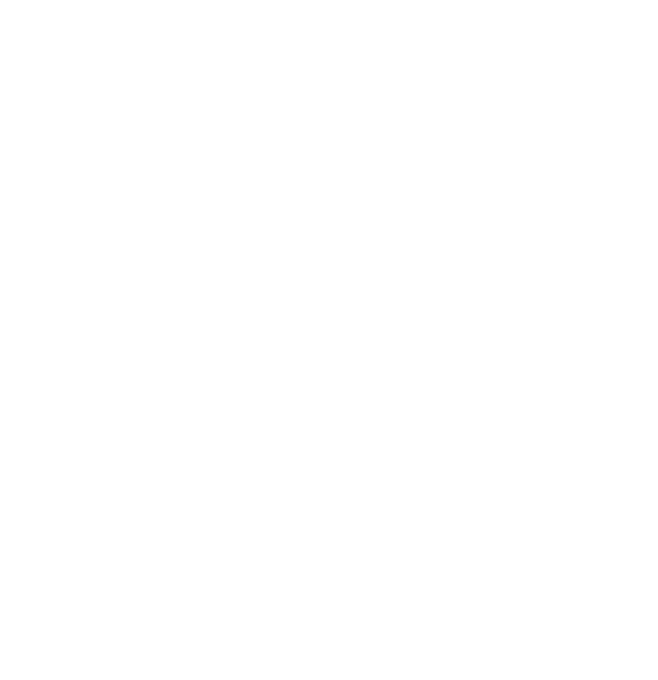
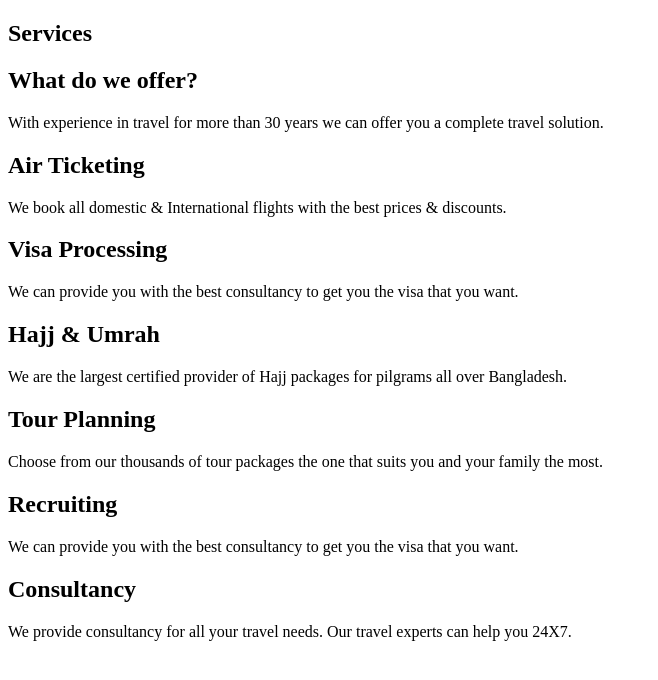
Before and after one commit to agustina-serrano/-image-based-web-project, a plain HTML site: page index.html in a window 1280 px wide. Shown: the whole page, without its empty margins (0-658 px from the left). Drawn offline with Linux system fonts and the light colour scheme.

Commit message:
cree la estructura html de la primera sección

```diff
--- a/index.html
+++ b/index.html
@@ -6,6 +6,42 @@
     <title>Document</title>
 </head>
 <body>
+    <section class="services">
+        <div class="what-we-offer-section">
+            <h1>Services</h1>
+            <h2>What do we offer?</h2>
+            <p>With experience in travel for more than 30 years we can offer you a complete travel solution.</p>
+        </div>
+        <div class="services-card">
+            <div>
+                <h1>Air Ticketing</h1>
+                <p>We book all domestic & International flights with the best prices & discounts.</p>
+            </div>
+            <div>
+                <h1>Visa Processing</h1>
+                <p>We can provide you with the best consultancy to get you the visa that you want.</p>
+            </div>
+            <div>
+                <h1>Hajj & Umrah</h1>
+                <p>We are the largest certified provider of Hajj packages for pilgrams all over Bangladesh.</p>
+            </div>
+            <div>
+                <h1>Tour Planning</h1>
+                <p>Choose from our thousands of tour packages the one that suits you and your family the most.</p>
+            </div>
+            <div>
+                <h1>Recruiting</h1>
+                <p>We can provide you with the best consultancy to get you the visa that you want.</p>
+            </div>
+            <div>
+                <h1>Consultancy</h1>
+                <p>We provide consultancy for all your travel needs. Our travel experts can help you 24X7.</p>
+            </div>
+        </div>
+    </section>
 
+    <section class="login-page">
+
+    </section>
 </body>
 </html>
```
